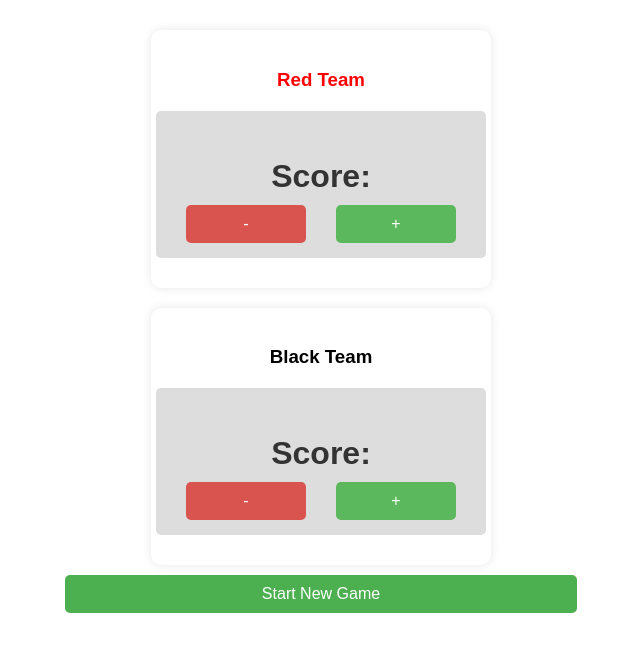
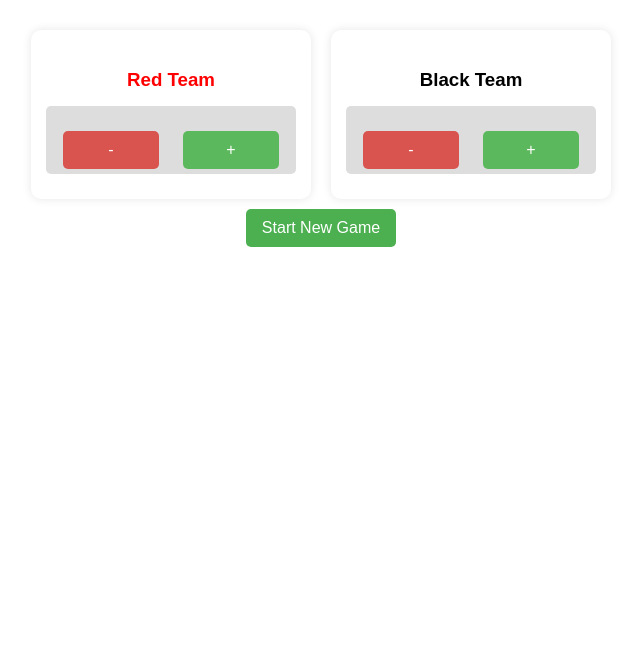
Before and after one commit to christopherpunt/foosball_scorekeeper, a Flask app: page /game_page in a window 1280 px wide. Shown: the part 50-702 px from the top of the page, without its empty margins (319-959 px from the left). Run offline with Flask 3, Linux system fonts and the light colour scheme.

Commit message:
game page and join_game looks better

```diff
--- a/src/templates/game_page.html
+++ b/src/templates/game_page.html
@@ -8,9 +8,10 @@
 {% block styles %}
 <style>
     .team-container {
+        max-width: 600px; /* Set a maximum width as needed */
+        margin: 0 auto; /* Center the team container on the screen */
         display: flex;
-        flex-direction: column;
-        align-items: center;
+        justify-content: space-between;
         margin-top: 20px;
     }
 
@@ -20,11 +21,14 @@
         box-shadow: 0 0 10px rgba(0, 0, 0, 0.1);
         margin: 10px;
         padding: 20px;
-        max-width: 300px;
-        width: 100%;
+        width: 48%;
         display: flex;
         flex-direction: column;
         align-items: center;
+    }
+
+    .team:first-child {
+        text-align: right;
     }
 
     h3 {
@@ -35,18 +39,18 @@
     .score-card {
         background-color: #ddd;
         border-radius: 5px;
-        margin: 10px 0;
+        margin: 5px 0;
         width: 100%;
-        padding: 15px;
+        padding: 5px;
         display: flex;
         flex-direction: column;
         align-items: center;
     }
 
     .score {
-        font-size: 32px;
+        font-size: 96px;
         font-weight: bold;
-        margin-bottom: 10px;
+        margin: 10px;
     }
 
     .score-buttons {
@@ -61,25 +65,27 @@
         cursor: pointer;
         border: none;
         border-radius: 5px;
-        width: 40%;
+        width: 150px;
     }
 
     button.plus {
         background-color: #5cb85c;
         color: #fff;
+        width: 40%;
     }
 
     button.minus {
         background-color: #d9534f;
         color: #fff;
+        width: 40%;
     }
 
     .red {
-        color: red
+        color: red;
     }
 
     .black {
-        color: black
+        color: black;
     }
 
     .popup {
@@ -89,7 +95,7 @@
         left: 0;
         width: 100%;
         height: 100%;
-        background: rgba(0, 0, 0, 0.5);  /* Semi-transparent overlay */
+        background: rgba(0, 0, 0, 0.5);
         justify-content: center;
         align-items: center;
     }
@@ -103,32 +109,37 @@
     }
 
     .popup-content button {
-        margin: 10px auto; /* Auto margin horizontally centers the buttons */
+        margin: 10px auto;
         padding: 15px;
         font-size: 16px;
         cursor: pointer;
         border: none;
         border-radius: 5px;
-        width: 80%; /* Adjust the width as needed */
-        display: block; /* Ensure buttons appear in the same column */
+        width: 80%;
+        display: block;
     }
 
     .popup-content button:nth-child(3) {
-        background-color: #d9534f; /* Red for the fix score button */
+        background-color: #d9534f;
         color: #fff;
     }
 
     .popup-content button:nth-child(4) {
-        background-color: #f0ad4e; /* Orange for the switch sides button */
+        background-color: #f0ad4e;
         color: #fff;
     }
 
     .popup-content button:nth-child(5) {
-        background-color: #5cb85c; /* Green for the third button */
+        background-color: #5cb85c;
         color: #fff;
     }
 
+    .player-name {
+        font-size: 28px;
+    }
+
 </style>
+
 {% endblock %}
 
 {% block content %}
@@ -136,34 +147,34 @@
     <div class="team" id="redTeam">
         <h3 class="red">Red Team</h3>
         <div class="score-card" id="redScoreCard">
-            <p class="score">Score: <span id="redScore"></span></p>
+            <p class="score"><span id="redScore"></span></p>
             <div class="score-buttons">
                 <button class="minus" onclick="changeScore('red', 'minus')">-</button>
                 <button class="plus" onclick="changeScore('red', 'plus')">+</button>
             </div>
         </div>
         <div>
-            <span id="redPlayer1"></span>
+            <span class="player-name" id="redPlayer1"></span>
         </div>
         <div>
-            <span id="redPlayer2"></span>
+            <span class="player-name" id="redPlayer2"></span>
         </div>
     </div>
 
     <div class="team" id="blackTeam">
         <h3 class="black">Black Team</h3>
         <div class="score-card" id="blackScoreCard">
-            <p class="score">Score: <span id="blackScore"></span></p>
+            <p class="score"><span id="blackScore"></span></p>
             <div class="score-buttons">
                 <button class="minus" onclick="changeScore('black', 'minus')">-</button>
                 <button class="plus" onclick="changeScore('black', 'plus')">+</button>
             </div>
         </div>
         <div>
-            <span id="blackPlayer1"></span>
+            <span class="player-name" id="blackPlayer1"></span>
         </div>
         <div>
-            <span id="blackPlayer2"></span>
+            <span class="player-name" id="blackPlayer2"></span>
         </div>
     </div>
 </div>
--- a/src/templates/join_game.html
+++ b/src/templates/join_game.html
@@ -12,7 +12,7 @@
         display: flex;
         justify-content: center;
         align-items: center;
-        height: 75vh; /* Adjust the height as needed */
+        height: 90vh; /* Adjust the height as needed */
     }
 
     .team-card {
@@ -20,8 +20,8 @@
         width: 30%;
         min-width: 300px;
         border-radius: 5px;
-        padding: 20px;
-        margin-bottom: 20px;
+        padding: 10px;
+        margin-bottom: 10px;
         box-shadow: 0 4px 8px rgba(0, 0, 0, 0.1);
     }
 
```
